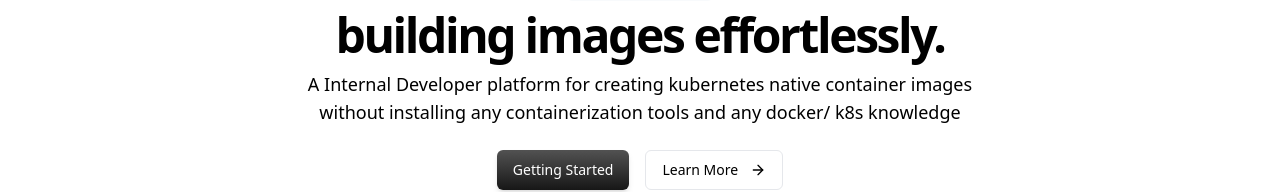
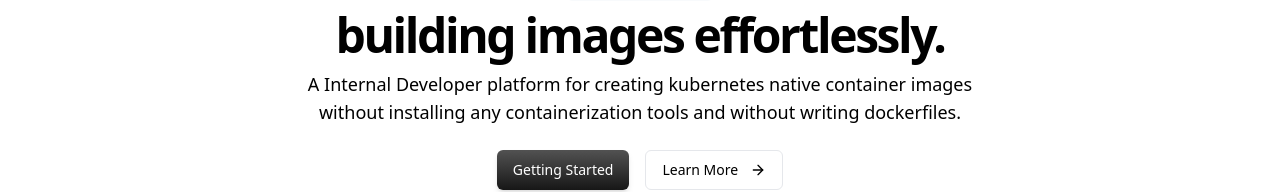
Before and after one commit to Adarsh-jaiss/shipper-ui, a Next.js app: page / in a window 1280 px wide. Shown: the part 307-499 px from the top of the page. Built offline with nearby package versions, Linux system fonts and the light colour scheme.

Commit message:
updated home page
Signed-off-by: adarsh-jaiss <its.adarshjaiss@gmail.com>

```diff
--- a/src/app/page.js
+++ b/src/app/page.js
@@ -36,7 +36,7 @@
             building images effortlessly.
             </h1>
             <span className='max-w-[750px] text-center text-lg font-light text-foreground' style={{ display: 'inline-block', verticalAlign: 'top', textDecoration: 'inherit', textWrap: 'balance' }}>
-              A Internal Developer platform for creating kubernetes native container images without installing any containerization tools and any docker/ k8s knowledge
+              A Internal Developer platform for creating kubernetes native container images without installing any containerization tools and without writing dockerfiles.
             </span>
 
             <div className='flex w-full items-center justify-center space-x-4 py-4 md:pb-10'>
```
